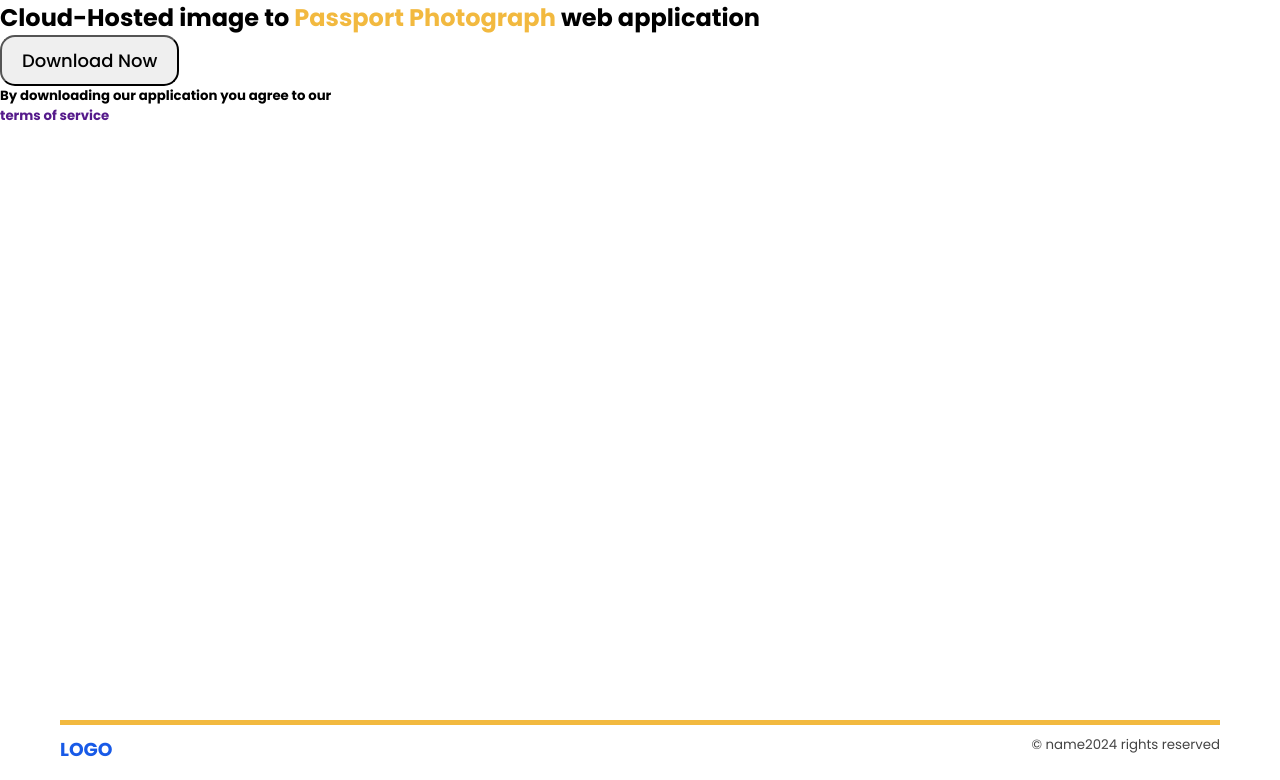
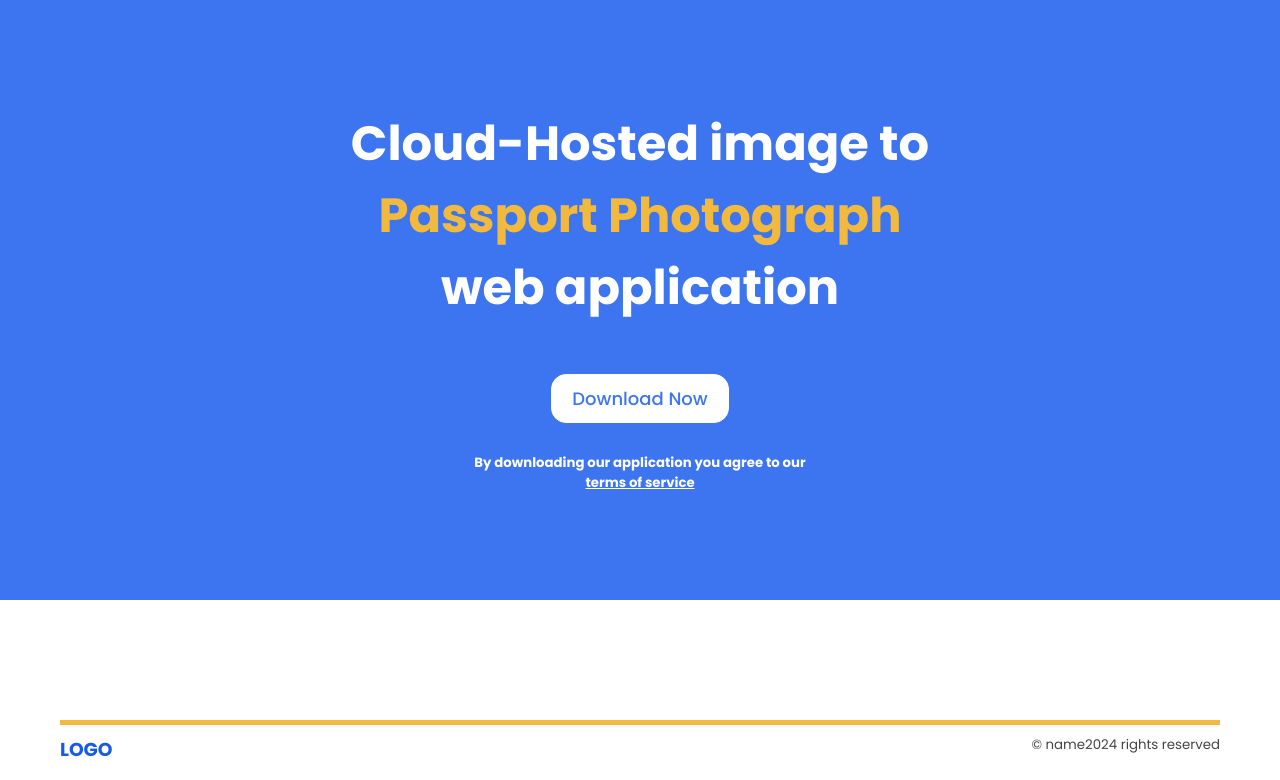
Before and after one commit to HarunaDev/saas-passport-maker, a Flask app: page /about in a window 1280 px wide. Shown: the part 70-850 px from the top of the page. Run offline with Flask 3, Linux system fonts and the light colour scheme.

Commit message:
added styles for about-banner section

```diff
--- a/static/css/style.css
+++ b/static/css/style.css
@@ -260,6 +260,49 @@ body{
 }
 /* Removed Page end */
 
+/* About Page */
+/* About Banner */
+#about-banner {
+    /* border: 1px solid red; */
+    height: var(--banner-height);
+    background-color: var(--primary-color);
+    display: flex;
+    justify-content: center;
+    align-items: center;
+    flex-direction: column;
+    gap: 30px;
+    padding: var(--global-padding);
+}
+
+#about-banner .banner-text{
+    text-align: center;
+    width: 50%;
+    font-size: var(--banner-text);
+    color: var(--text-light);
+    margin-bottom: 20px;
+}
+
+#about-banner .cta-btn{
+    background-color: var(--text-light);
+    border: 1px solid var(--text-light);
+    color: var(--primary-color);
+}
+
+#about-banner .tc{
+    text-align: center;
+    color: var(--text-light);
+}
+
+#about-banner .tc a{
+    color: var(--text-light);
+    text-decoration: underline;
+}
+/* About Banner end */
+
+
+
+/* About Page end */
+
 /* footer styling */
 .footer-section{
     /* border: 1px solid red; */
```
